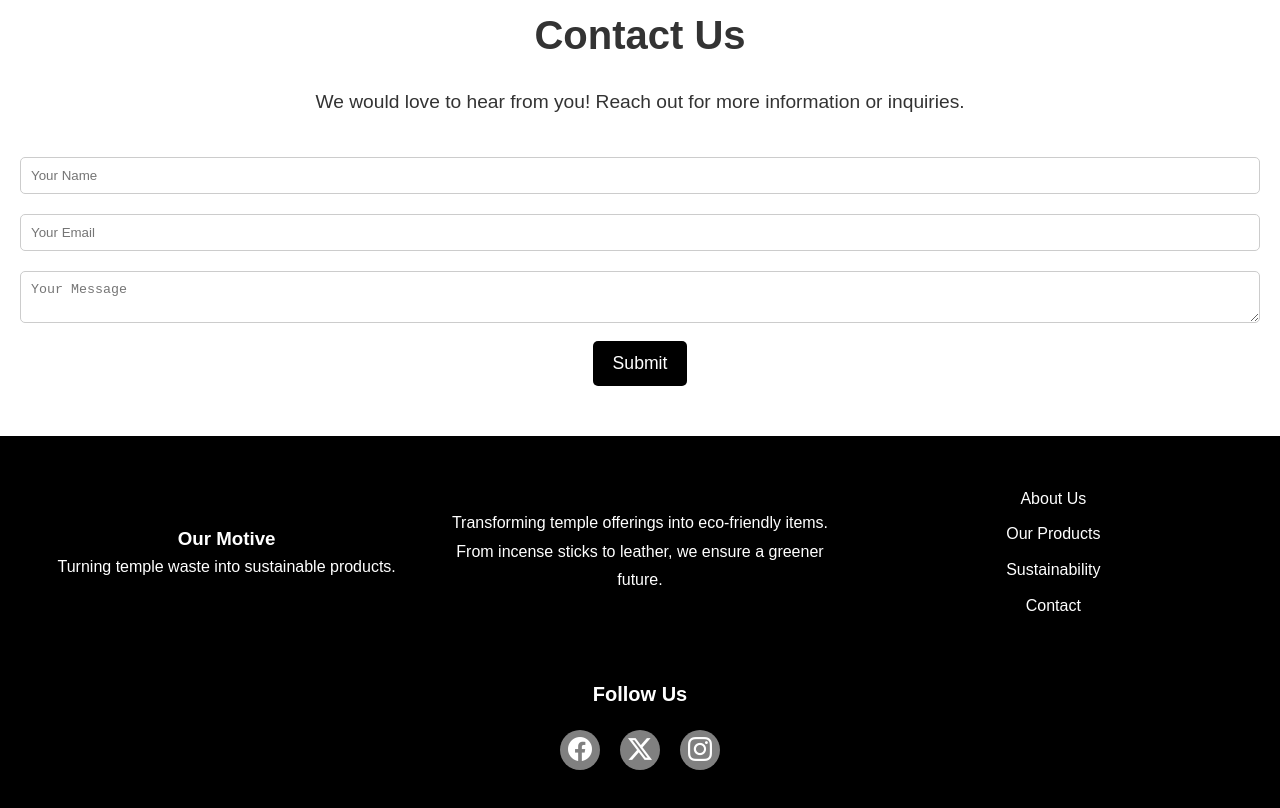
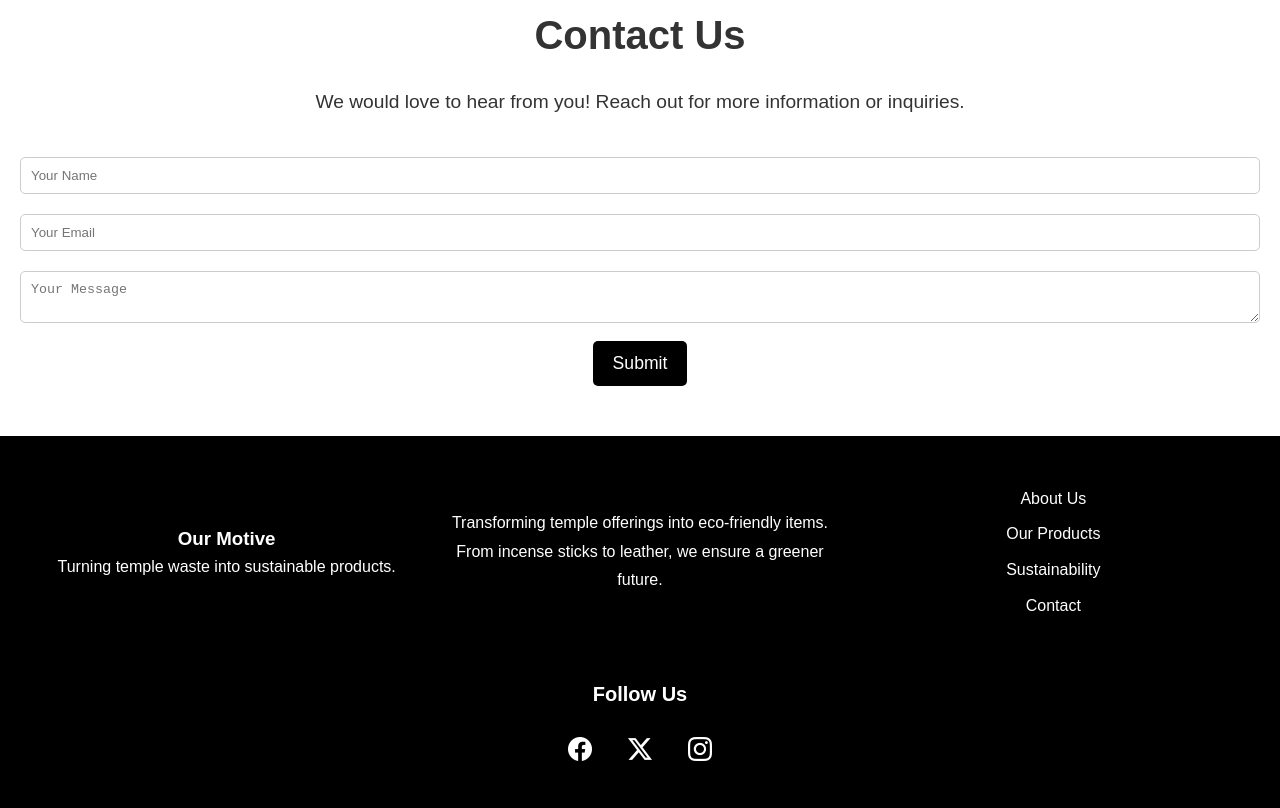
Before and after one commit to Surajk86808/sambhav1, a website: page index.html in a window 1280 px wide. Shown: the part 3596-4404 px from the top of the page. Drawn offline with nearby package versions, Linux system fonts and the light colour scheme.

Commit message:
Update index.html

```diff
--- a/index.html
+++ b/index.html
@@ -457,7 +457,7 @@
       line-height: 40px;
       text-align: center;
       border-radius: 50%;
-      background: grey;
+
       transition: background 0.3s;
     }
 
```
